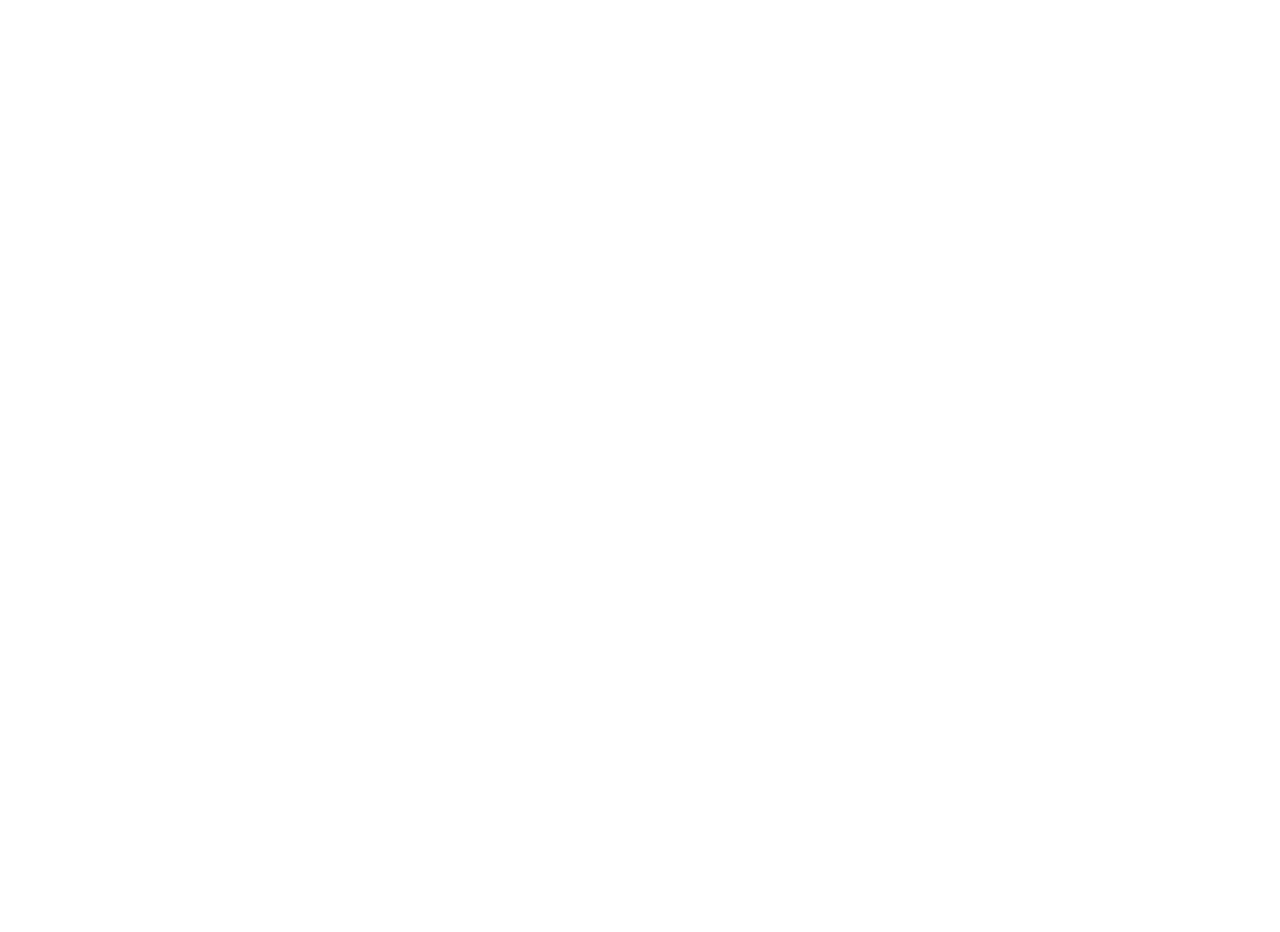
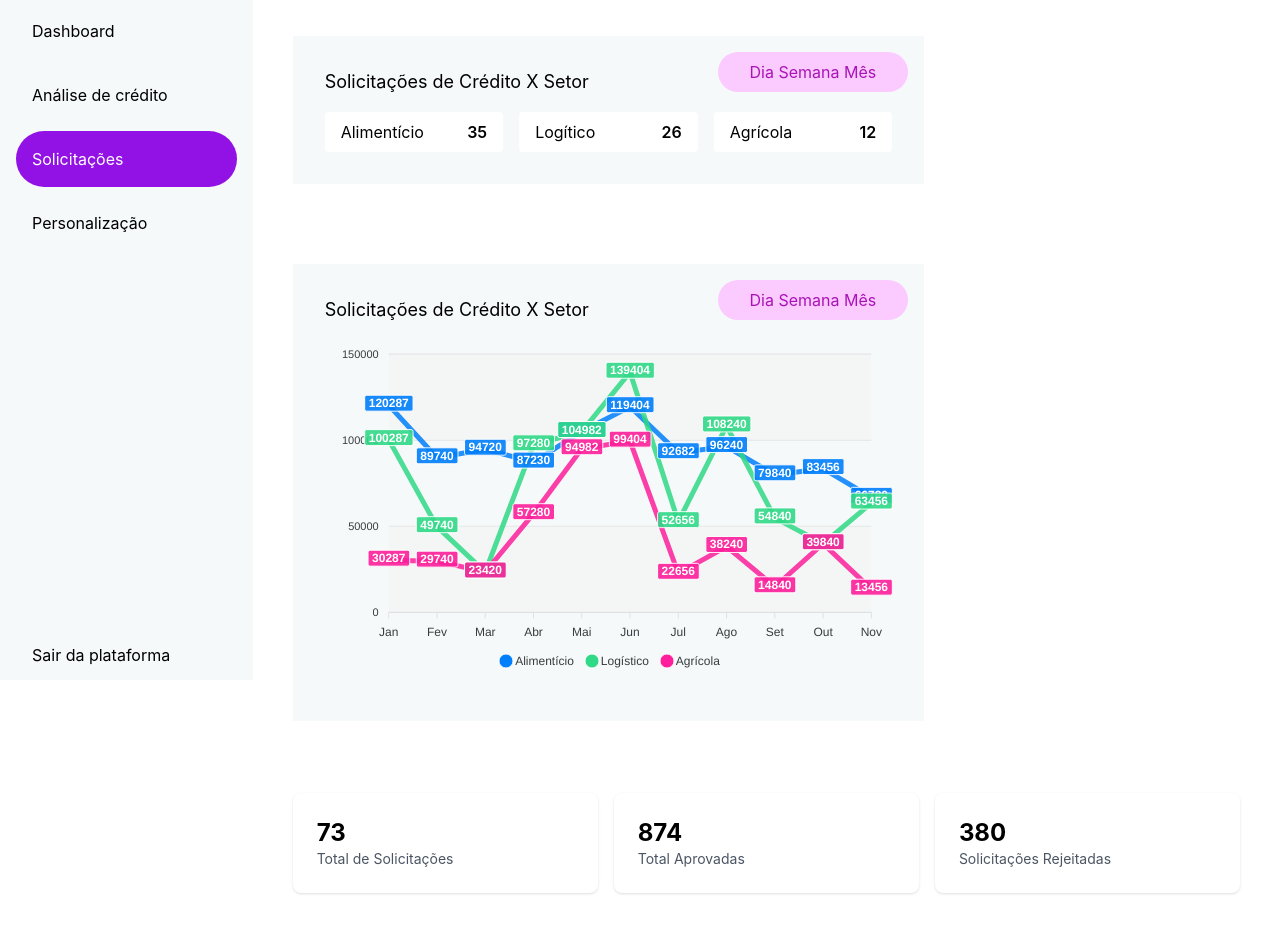
Before and after one commit to well2632/hackstartk, a React (Create React App) app: page /step1 in a window 1280 px wide. Before the commit this address had no page. Shown: the part 120-1052 px from the top of the page. Before the commit the page ends 800 px from the top, so only its background shows below. Built offline with nearby package versions, Linux system fonts and the light colour scheme.

Commit message:
dashboard page

```diff
--- a/src/App.js
+++ b/src/App.js
@@ -33,7 +33,7 @@
       <div className=" p-5 lg:p-20 flex flex-col gap-4 h-[650px] lg:h-[800px] justify-between">
         <div className="flex flex-col gap-4">
           <h1 className="text-center lg:text-left text-4xl mt-10 lg:mt-0">Seleção de empresa</h1>
-          <span className="text-[#637282] text-center lg:text-left ">Com poucos cliques, faça uma análise completa do da empresa</span>
+          <span className="text-[#637282] text-center lg:text-left ">Com poucos cliques, faça uma análise completa da empresa</span>
           <div className="w-full">
             <div className="mb-2 block w-full">
               <Label htmlFor="countries" value="Empresa selecionada" />
--- a/src/index.js
+++ b/src/index.js
@@ -7,6 +7,7 @@
 import FileUpload from "./pages/file-upload";
 import PageLoading from "./pages/loading";
 import Analysis from "./pages/analysis";
+import Dashboard from "./pages/dashboard";
 
 const root = ReactDOM.createRoot(document.getElementById("root"));
 
@@ -31,6 +32,10 @@
     path: "/step5",
     element: <Analysis />,
   },
+  {
+    path: "/step1",
+    element: <Dashboard />,
+  },
 ]);
 
 root.render(
--- a/src/pages/analysis.jsx
+++ b/src/pages/analysis.jsx
@@ -171,7 +171,7 @@
               </div>
             </div>
             <div className="bg-[#F6F9FA] mt-10 p-8 relative w-4/12">
-              <span className="text-lg">Análise da agricultura</span>
+              <span className="text-lg">Análise de Founders</span>
               <span className=" bg-[#FBCBFF] text-[#A913B7] px-8 h-10 flex gap-2 items-center justify-center rounded-full">
                 Gerado pelo módulo Scraping
                 <img src="/multiple-stars.svg" alt="" />
@@ -262,7 +262,7 @@
             <div className="flex gap-4 items-center justify-center">
               <button className="bg-gray-200 text-black px-4 py-4 rounded text-center">Rejeitar proposta</button>
               <button className="bg-gray-200 text-black px-4 py-4 rounded text-center">Editar proposta</button>
-              <button className="bg-cyan-600 text-white px-4 py-4 rounded text-center">Aprovar proposta proposta</button>
+              <button className="bg-cyan-600 text-white px-4 py-4 rounded text-center">Aprovar proposta</button>
             </div>
           </div>
         </div>
--- /dev/null
+++ b/src/pages/dashboard.jsx
@@ -0,0 +1,162 @@
+import React, { useEffect, useState } from "react";
+import Lottie from "react-lottie";
+import * as animationData from "../lottie/loading.json";
+import { Label, Select } from "flowbite-react";
+import ApexCharts from "apexcharts";
+import ReactApexChart from "react-apexcharts";
+
+function Dashboard() {
+  const [loading, setLoading] = useState(true);
+
+  useEffect(() => {
+    setTimeout(() => {
+      setLoading(false);
+    }, 4000);
+  }, []);
+
+  const defaultOptions = {
+    loop: true,
+    autoplay: true,
+    animationData: animationData,
+    rendererSettings: {
+      preserveAspectRatio: "xMidYMid slice",
+    },
+  };
+
+  /*
+  id da empresa mock
+  id plugins (mock, puxa e chama socket)
+  socket id (gerado automaticamente)
+  */
+
+  const series = [
+    {
+      name: "Alimentício",
+      data: [120287, 89740, 94720, 87230, 104982, 119404, 92682, 96240, 79840, 83456, 66780],
+    },
+    {
+      name: "Logístico",
+      data: [100287, 49740, 23420, 97280, 104982, 139404, 52656, 108240, 54840, 39840, 63456],
+    },
+    {
+        name: "Agrícola",
+        data: [30287, 29740, 23420, 57280, 94982, 99404, 22656, 38240, 14840, 39840, 13456],
+      },
+  ];
+
+  const options = {
+    chart: {
+      height: 350,
+      type: "line",
+      zoom: {
+        enabled: false,
+      },
+      toolbar: {
+        show: false,
+      },
+    },
+
+    legend: {
+      show: true,
+      showForSingleSeries: true,
+    },
+    dataLabels: {
+      enabled: false,
+    },
+    stroke: {
+      curve: "straight",
+    },
+    dataLabels: {
+      enabled: true,
+    },
+    colors: ["#017EFA", "#30D987", "#FD1F9B"], //Cores
+    grid: {
+      row: {
+        colors: ["#f3f3f3", "transparent"],
+        opacity: 0.5,
+      },
+    },
+    xaxis: {
+      categories: ["Jan", "Fev", "Mar", "Abr", "Mai", "Jun", "Jul", "Ago", "Set", "Out", "Nov", "Dez"],
+    },
+  };
+
+  return (
+    <div className="w-screen flex items-start justify-between ">
+      <div className="bg-[#F6F9FA] h-screen w-80 flex gap-14 flex-col items-center justify-start pt-10 sticky top-0 left-0">
+        <img src="/logo_credit.svg"></img>
+        <ul className="flex flex-col gap-2 w-full px-4">
+          <li className=" h-14 rounded-full px-4 flex items-center hover:bg-gray-200 cursor-pointer">Dashboard</li>
+          <li className=" h-14 rounded-full px-4 flex items-center hover:bg-gray-200 cursor-pointer">Análise de crédito</li>
+          <li className=" h-14 rounded-full px-4 flex items-center bg-cyan-600 text-white hover:bg-cyan-700 cursor-pointer">Solicitações</li>
+          <li className=" h-14 rounded-full px-4 flex items-center hover:bg-gray-200 cursor-pointer">Personalização</li>
+        </ul>
+        <div className="flex flex-col gap-2 w-full px-4 mt-80">
+          <span className=" h-14 rounded-full px-4 flex items-center hover:bg-gray-200 cursor-pointer">Sair da plataforma</span>
+        </div>
+      </div>
+      <div className="w-full px-10 py-10 flex flex-col gap-10">
+        <div className="flex flex-col gap-4">
+          <h2 className="text-3xl">Solicitações de crédito</h2>
+        </div>
+
+
+
+          <div className="flex gap-4">
+            <div className="bg-[#F6F9FA] mt-10 p-8 relative w-8/12">
+              <span className="absolute top-4 right-4 bg-[#FBCBFF] text-[#A913B7] px-8 h-10 flex gap-2 items-center justify-center rounded-full">
+                Dia Semana Mês
+              </span>
+              <span className="text-lg">Solicitações de Crédito X Setor</span>
+              <div className="flex gap-4 mt-4">
+                <div className="flex items-center justify-between bg-white w-full px-4 h-[40px] rounded">
+                  <span>Alimentício</span>
+                  <span className="font-semibold">35</span>
+                </div>
+                <div className="flex items-center justify-between bg-white w-full px-4 h-[40px] rounded">
+                  <span>Logítico</span>
+                  <span className="font-semibold">26</span>
+                </div>
+                <div className="flex items-center justify-between bg-white w-full px-4 h-[40px] rounded">
+                  <span>Agrícola</span>
+                  <span className="font-semibold">12</span>
+                </div>
+              </div>
+            </div>
+
+
+              <div className="flex flex-col gap-4 mt-4">
+              </div>
+            </div>
+
+          <div className="flex gap-4">
+            <div className="bg-[#F6F9FA] mt-10 p-8 relative w-8/12">
+              <span className="absolute top-4 right-4 bg-[#FBCBFF] text-[#A913B7] px-8 h-10 flex gap-2 items-center justify-center rounded-full">
+                Dia Semana Mês
+              </span>
+              <span className="text-lg">Solicitações de Crédito X Setor</span>
+              <ReactApexChart options={options} series={series} type="line" height={350} />
+            </div>
+          </div>
+
+          <div className="flex gap-4 mt-8">
+          <div className="bg-white p-6 rounded-lg shadow w-1/3">
+            <h3 className="text-2xl font-bold">73</h3>
+            <p className="text-sm text-gray-600">Total de Solicitações</p>
+          </div>
+          <div className="bg-white p-6 rounded-lg shadow w-1/3">
+            <h3 className="text-2xl font-bold">874</h3>
+            <p className="text-sm text-gray-600">Total Aprovadas</p>
+          </div>
+          <div className="bg-white p-6 rounded-lg shadow w-1/3">
+            <h3 className="text-2xl font-bold">380</h3>
+            <p className="text-sm text-gray-600">Solicitações Rejeitadas</p>
+          </div>
+        </div>
+
+        </div>
+      </div>
+  );
+}
+
+export default Dashboard;
```
